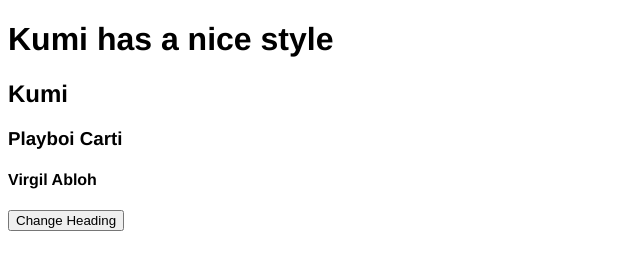
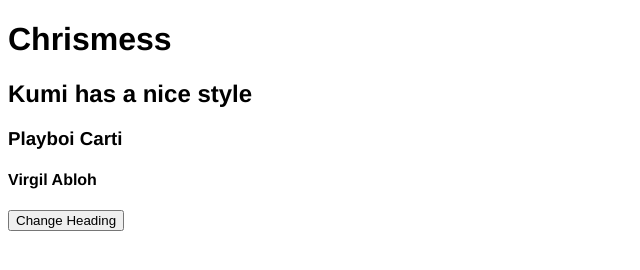
Before and after one commit to Kidnplaykumi/chrismess, a plain HTML site: page index.html in a window 1280 px wide. Both pictures are taken after a click on the button "Change Heading". Shown: the whole page, without its empty margins (0-640 px from the left). Drawn offline with Linux system fonts and the light colour scheme.

Commit message:
Finished Bonus Credit

```diff
--- a/index.html
+++ b/index.html
@@ -9,7 +9,7 @@
 </head>
 <body>
     <h1>Chrismess</h1>
-    <h2 id = 'H2'>Kumi</h2>
+    <h2 class = 'H2'>Kumi</h2>
     <h3>Playboi Carti</h3>
     <h4>Virgil Abloh</h4>
 
--- a/index.js
+++ b/index.js
@@ -1,6 +1,6 @@
 const button = document.querySelector('button')
 const changeParagraph = function() {
-    const h1 = document.querySelector('h1')
-    h1.textContent = 'Kumi has a nice style'
+    const h2 = document.querySelector('h2.H2')
+    h2.textContent = 'Kumi has a nice style'
   }
   button.addEventListener('click', changeParagraph)
```
